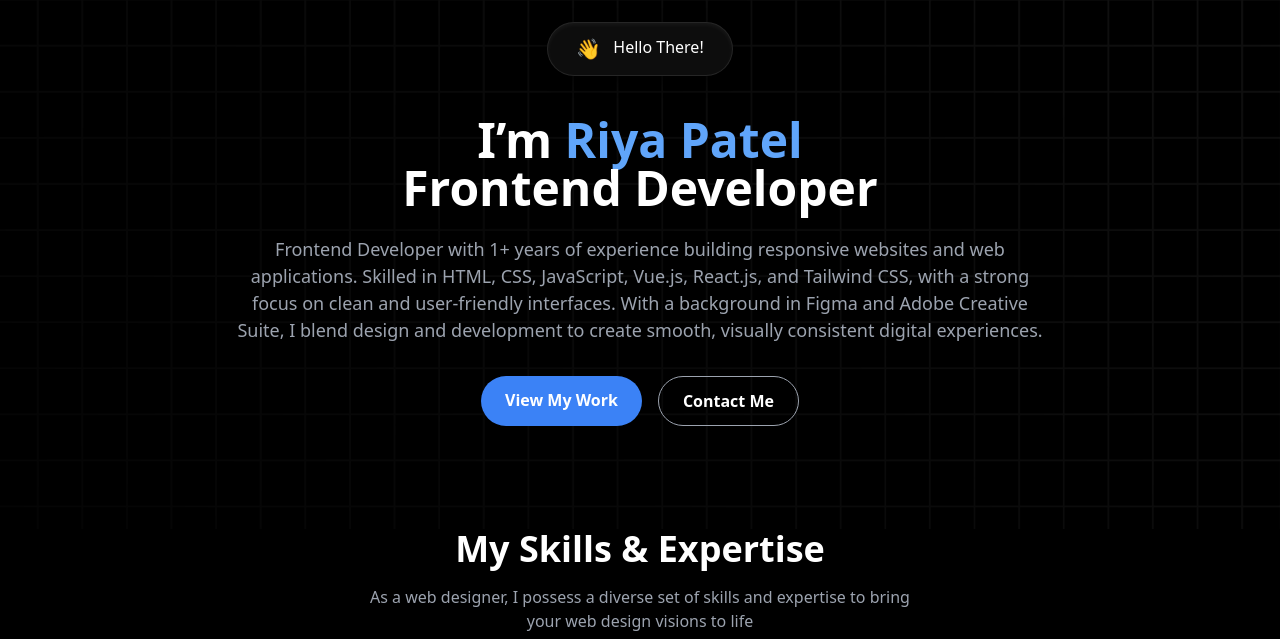
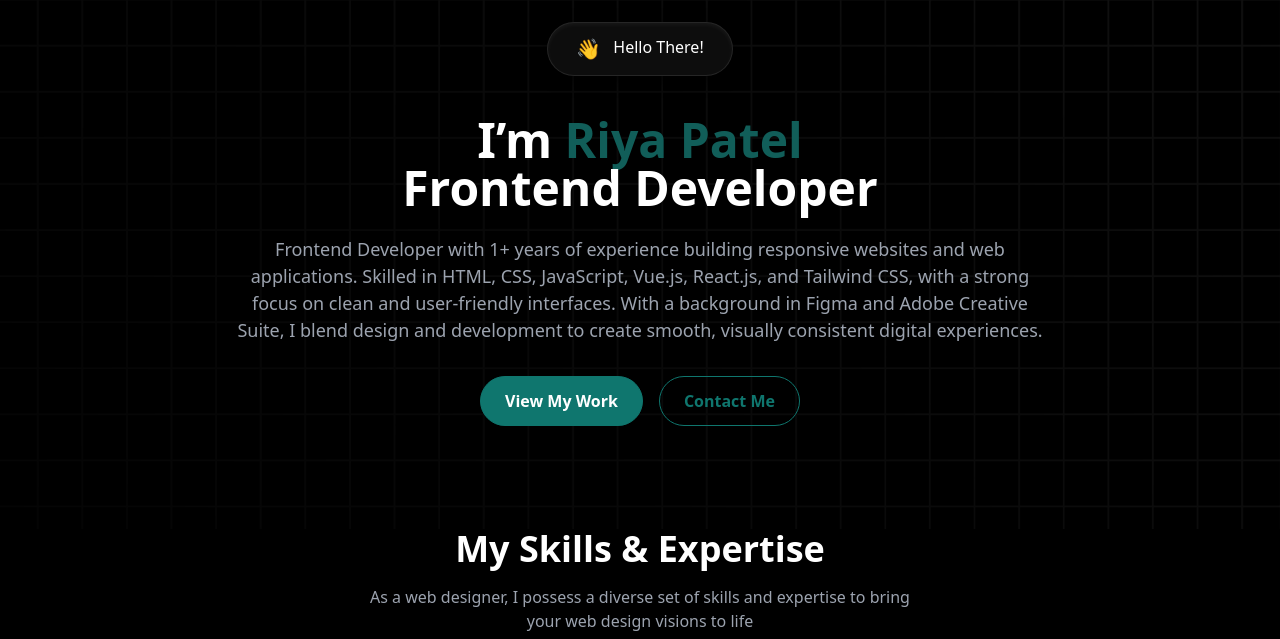
Before and after one commit to RiyaPatel2002/riyaportfolio, a plain HTML site: page index.html in a window 1280 px wide. Shown: the part 161-800 px from the top of the page. Drawn offline with nearby package versions, Linux system fonts and the light colour scheme.

Commit message:
Update styling for improved visual consistency; change text colors and button styles

```diff
--- a/index.html
+++ b/index.html
@@ -94,7 +94,7 @@ transition-all duration-300">
             </button>
 
             <h1 class="text-3xl md:text-5xl font-bold leading-tight ">
-                I’m <span class="text-blue-400">Riya Patel</span><br />
+                I’m <span class="text-teal-800">Riya Patel</span><br />
                 Frontend Developer
             </h1>
             <p class="mt-6 text-[18px] text-gray-400 max-w-4xl lg:px-10">
@@ -109,10 +109,10 @@ transition-all duration-300">
 
             <div class="mt-8 flex gap-4">
                 <a href="#works"
-                    class="px-6 py-3 bg-blue-500 rounded-full font-semibold hover:bg-blue-600 transition">View
+                    class="px-6 py-3 bg-teal-700 border border-teal-700 hover:text-teal-800 rounded-full font-semibold hover:bg-black transition">View
                     My Work</a>
                 <a href="#contact"
-                    class="px-6 py-3 border border-gray-400 rounded-full font-semibold hover:bg-gray-700 transition">Contact
+                    class="px-6 py-3 border border-teal-700 text-teal-700 rounded-full font-semibold hover:bg-teal-700 hover:text-white transition">Contact
                     Me</a>
             </div>
         </div>
@@ -430,7 +430,7 @@ transition-all duration-300">
     </section>
 
     <!-- work -->
-    <section class="bg-black text-white pb-20 fade-up">
+    <section class="bg-black text-white pb-10 lg:pb-20 fade-up">
         <div class="max-w-7xl mx-auto px-6">
 
             <!-- Section Title -->
@@ -480,7 +480,7 @@ transition-all duration-300">
             </div>
 
             <!-- Explore More Button -->
-            <div class="text-center mt-20">
+            <div class="text-center mt-16 lg:mt-20">
                 <a href="works.html"
                     class="px-6 py-3 bg-[#101010] hover:bg-[#1a1a1a] text-white rounded-xl text-lg font-medium transition">
                     View All Work
```
Also changed, not shown: 1 other file.
